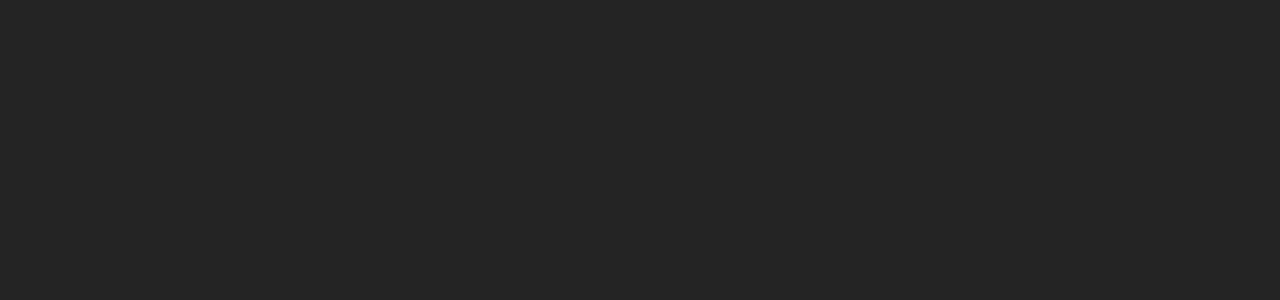
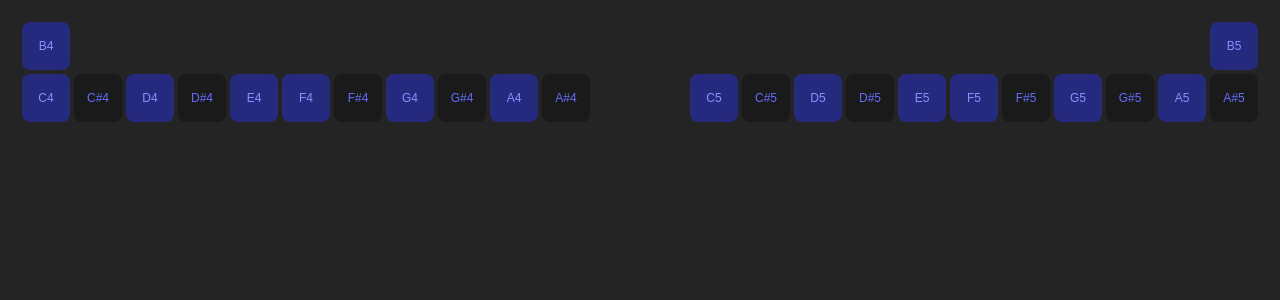
Before and after one commit to AoMedium/web-instrument, a React (Vite) app: page / in a window 1280 px wide. Shown: the top 300 px of the page. Built offline with nearby package versions, Linux system fonts and the light colour scheme.

Commit message:
organise key groups

```diff
--- a/src/App.tsx
+++ b/src/App.tsx
@@ -1,4 +1,4 @@
-import { useEffect, useRef } from 'react';
+import { useEffect, useRef, useState } from 'react';
 import './App.css';
 import KeyGroup from './components/KeyGroup';
 import LargeKey from './components/LargeKey';
@@ -6,50 +6,86 @@
 import { Edge } from './domain/Constants';
 import Note from './domain/Note';
 
-const OCTAVE_RANGE = [4];
+const OCTAVE_RANGE = [4,5];
 
-const keys: Note[] = [];
+// const keys: Note[] = [];
 
-OCTAVE_RANGE.forEach(octave => {
-  Notes.forEach(note => {
-    keys.push(new Note(note + octave));
+
+
+function createKeys(range: number[]) {
+  const keys: Note[] = [];
+
+  range.forEach(octave => {
+    Notes.forEach(note => {
+      keys.push(new Note(note + octave));
+    });
   });
-});
+  return keys;
+}
+
+const BL_KEYS = createKeys([3]);
+const TL_KEYS = createKeys([4]);
+const BR_KEYS = createKeys([4]);
+const TR_KEYS = createKeys([5]);
+
+
+
+// FIXME: freezes when more than 6 touches occur
 
 function App() {
+  console.log("render");
+
+  // const [output, setOutput] = useState("");
+
+  // function permission () {
+  //   if ( typeof( DeviceMotionEvent ) !== "undefined"
+  //     && typeof( DeviceMotionEvent.requestPermission ) === "function" ) {
+  //       // (optional) Do something before API request prompt.
+  //       DeviceMotionEvent.requestPermission()
+  //         .then( response => {
+  //           alert(response);
+  //           // (optional) Do something after API prompt dismissed.
+  //           if ( response == "granted" ) {
+  //             setOutput(prev => prev + 2);
+  //             window.addEventListener('devicemotion', handleMotionEvent, true);
+  //           }
+  //         }
+  //       ).catch(alert);
+  //   } else {
+  //     alert( "DeviceMotionEvent is not defined" );
+  //   }
+  // }
+
+  // function handleMotionEvent(event: DeviceMotionEvent) {
+  //   // const x = event.acceleration.x;
+  //   // const y = event.acceleration.y;
+  //   // const z = event.acceleration.z;
+
+  //   setOutput(prev => prev + 1);
+  // }
 
   return (
     <>
-      {/* <KeyGroup position={[Edge.TOP, Edge.LEFT]}>
-        <LargeKey note={new Note("A#4")} />
-        <LargeKey note={new Note("A#4")} />
-        <LargeKey note={new Note("A#4")} />
+      {/* <button onClick={permission}>Permission</button>
+      <div>{output}</div> */}
+      <KeyGroup position={[Edge.TOP, Edge.LEFT]}>
+        {TL_KEYS.map((note, index) => {
+          return <LargeKey key={index + "" + note} note={note}/>;
+        })}
       </KeyGroup>
       <KeyGroup position={[Edge.TOP, Edge.RIGHT]}>
-        <LargeKey note={new Note("A#4")} />
-        <LargeKey note={new Note("A#4")} />
-        <LargeKey note={new Note("A#4")} />
-      </KeyGroup> */}
-      {/* <KeyGroup position={[Edge.BOTTOM, Edge.LEFT]}>
-      </KeyGroup> */}
+        {TR_KEYS.map((note, index) => {
+          return <LargeKey key={index + "" + note} note={note}/>;
+        })}
+      </KeyGroup>
       <KeyGroup position={[Edge.BOTTOM, Edge.LEFT]}>
-        {keys.map((note, index) => {
-          return (
-            <>
-              <LargeKey key={index} note={note}/>
-              {/* {note.name.includes("B") ? <br></br>: null} */}
-            </>
-          );
+        {BL_KEYS.map((note, index) => {
+          return <LargeKey key={index + "" + note} note={note}/>;
         })}
       </KeyGroup>
       <KeyGroup position={[Edge.BOTTOM, Edge.RIGHT]}>
-        {keys.map((note, index) => {
-          return (
-            <>
-              <LargeKey key={index} note={note}/>
-              {/* {note.name.includes("B") ? <br></br>: null} */}
-            </>
-          );
+        {BR_KEYS.map((note, index) => {
+          return <LargeKey key={index + "" + note} note={note}/>;
         })}
       </KeyGroup>
     </>
--- a/src/audio.js
+++ b/src/audio.js
@@ -1,11 +1,23 @@
 import * as Tone from "tone";
 
-const synth = new Tone.PolySynth().toDestination();
+const options = {
+  oscillator: {
+    type: "triangle"
+  },
+  envelope: {
+    attack: 0.005,
+    decay: 0.1,
+    sustain: 0.5,
+    release: 3
+  }
+};
+
+const synth = new Tone.PolySynth(Tone.Synth, options).toDestination();
 
 export function playNote(note) {
   synth.triggerAttack(note, Tone.now());
 }
 
-export function stopNote(note) {
-  synth.triggerRelease(note);
+export function stopNote(note, sustain) {
+  synth.triggerRelease(note, Tone.now() + sustain);
 }
--- a/src/components/Key.module.css
+++ b/src/components/Key.module.css
@@ -4,26 +4,28 @@
 
 button {
   display: block;
-  height: 60px;
-  width: 60px;
+  height: 4em;
+  width: 4em;
 
   margin: 2px;
+  padding: 0;
+
   border-radius: 8px;
-  border: 1px solid transparent;
+  border: 0px solid transparent;
 
-  background-color: #1a1a1a;
+  transition: border-width 0.2s, border-color 0.2s;
 
-  transition: border-color 0.2s;
-
-  -webkit-touch-callout: none;
-  -webkit-user-select: none;
-  -khtml-user-select: none;
-  -moz-user-select: none;
-  -ms-user-select: none;
-  user-select: none;
-
-  color: #646cff;
   font-size: 12px;
   font-weight: 500;
-  font-family: inherit;
 }
+
+
+.black {
+  background-color: #1a1a1a;
+  color: #646cff;
+}
+
+.white {
+  background-color: #262a7e;
+  color: #8a90ff;
+}
--- a/src/components/KeyGroup.module.css
+++ b/src/components/KeyGroup.module.css
@@ -1,7 +1,7 @@
 .group {
   position: absolute;
   display: flex;
-  width: 50%;
+  width: 45%;
 
   flex-wrap: wrap-reverse;
 }
--- a/src/components/KeyGroup.tsx
+++ b/src/components/KeyGroup.tsx
@@ -11,6 +11,7 @@
 const posStyles = {
   top: {
     top: MARGIN,
+    alignContent: "top",
   } as React.CSSProperties,
   bottom: {
     bottom: MARGIN,
--- a/src/components/LargeKey.tsx
+++ b/src/components/LargeKey.tsx
@@ -1,33 +1,34 @@
 import { TouchEvent, useRef, useState } from 'react';
 import Note from "../domain/Note";
-import "./Key.module.css";
 import { playNote, stopNote } from '../audio';
+import styles from "./Key.module.css";
 
 type Props = {
   note: Note
 }
 
+const pressedStyle = {
+  borderColor: "#646cff",
+  borderWidth: 4
+} as React.CSSProperties;
+
 export default function LargeKey(props: Props) {
 
   const isPressed = useRef(false);
-  const [count, setCount] = useState(0);
   const [style, setStyle] = useState({});
+
+  const keyClass = useRef(props.note.name.includes("#") ? styles.black : styles.white);
 
   function handleHitStart(e: React.MouseEvent<HTMLButtonElement, MouseEvent> | TouchEvent) {
     if (isPressed.current) {
       return;
     }
-    // TODO: may need separate functions to handle touch and click
     e.preventDefault();
 
     playNote(props.note.name);
 
     isPressed.current = true;
-    setCount(prevCount => prevCount += 1);
-    setStyle({
-      borderColor: "#646cff",
-      borderWidth: 4
-    } as React.CSSProperties);
+    setStyle(pressedStyle);
   }
 
   function handleHitEnd(e: React.MouseEvent<HTMLButtonElement, MouseEvent> | TouchEvent) {
@@ -37,7 +38,7 @@
 
     e.preventDefault();
 
-    stopNote(props.note.name);
+    stopNote(props.note.name, 0);
 
     isPressed.current = false;
     setStyle({});
@@ -45,7 +46,7 @@
 
   // If mousedown and enter, keep playing
   return (
-    <button style={style}
+    <button style={style} className={keyClass.current}
       onTouchStart={handleHitStart}
       onTouchEnd={handleHitEnd}
       onMouseDown={handleHitStart}
@@ -54,7 +55,7 @@
       >
 
       <p>{props.note.name}</p>
-      <p>{count}</p>
+      {/* <p>{count}</p> */}
     </button>
   );
 }
--- a/src/index.css
+++ b/src/index.css
@@ -12,6 +12,13 @@
   -webkit-font-smoothing: antialiased;
   -moz-osx-font-smoothing: grayscale;
   -webkit-text-size-adjust: 100%;
+
+  -webkit-touch-callout: none;
+  -webkit-user-select: none;
+  -khtml-user-select: none;
+  -moz-user-select: none;
+  -ms-user-select: none;
+  user-select: none;
 }
 
 body {
```
